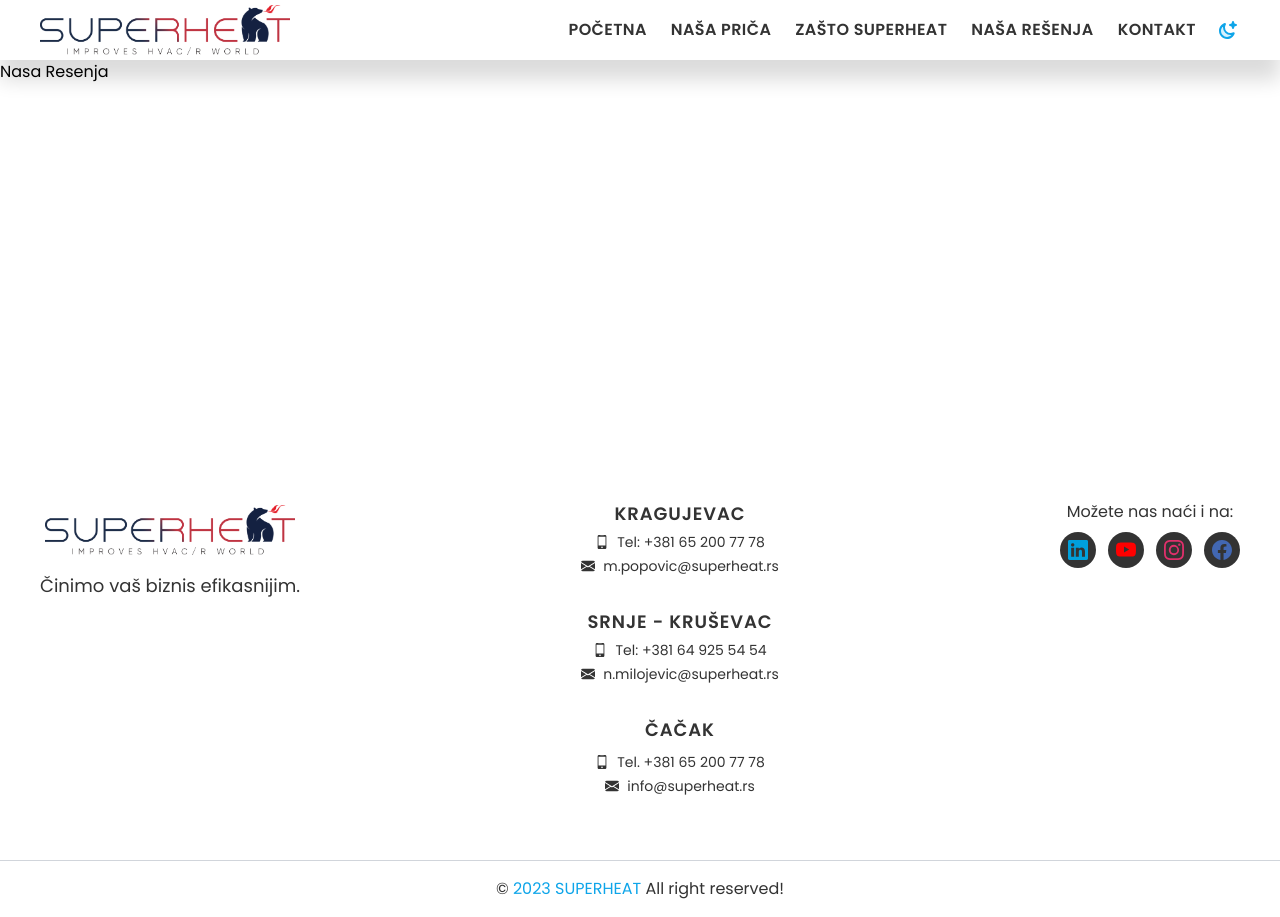
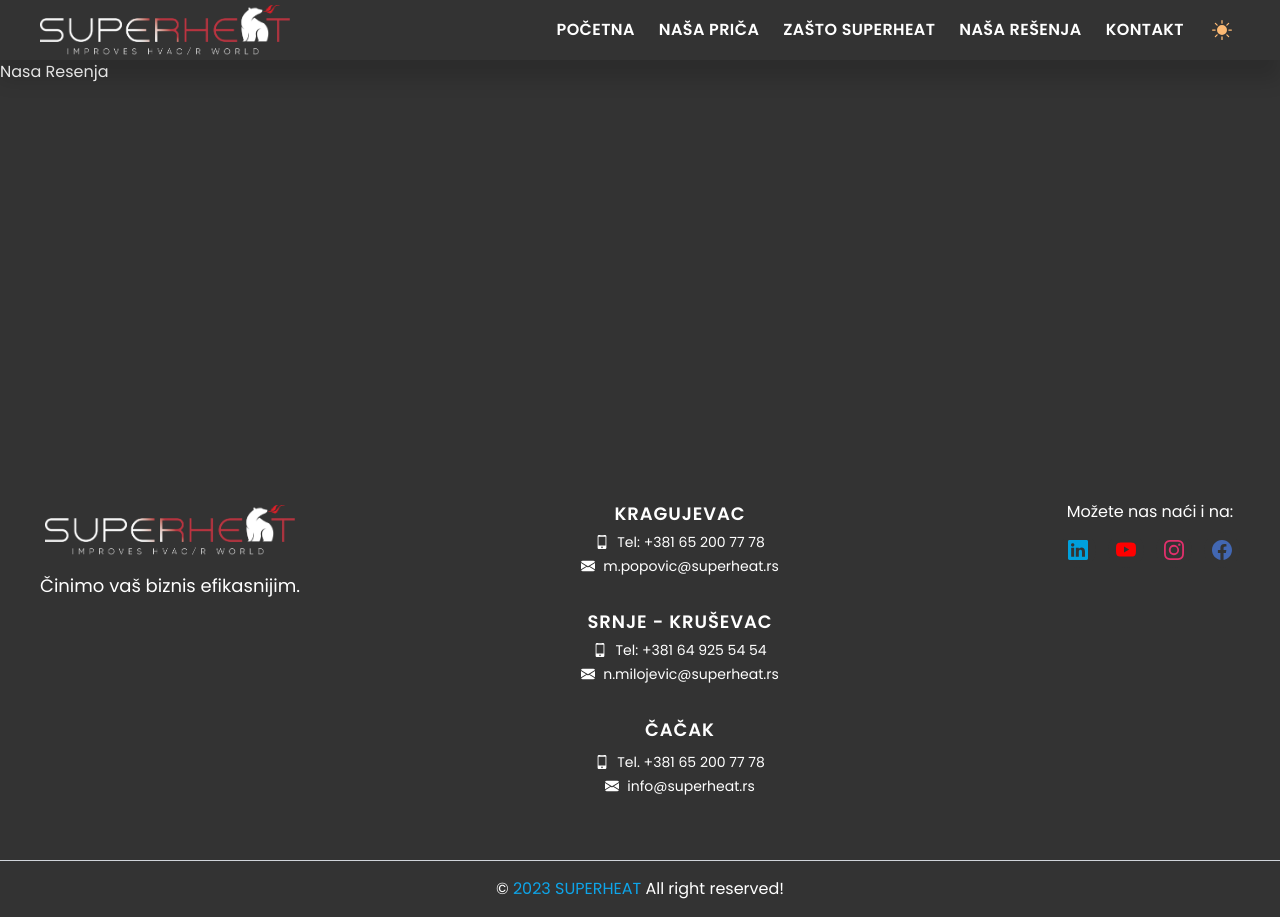
Before and after one commit to vujadin95/superheat-dev, a Next.js app: page /nasa-resenja in a window 1280 px wide. Both pictures are taken after a click on the button "change theme button". Built offline with nearby package versions, Linux system fonts and the light colour scheme.

Commit message:
implemented next-themes lib

```diff
--- a/app/components/Header/Header.tsx
+++ b/app/components/Header/Header.tsx
@@ -1,13 +1,15 @@
 import Navbar from "./Navbar/Navbar";
 import Logo from "./Logo";
 import ThemeSwitcher from "../ThemeSwither/ThemeSwitcher";
+import ToggleThemeButton from "../ThemeSwither/ToggleThemeButton";
 
 const Header = () => {
   return (
     <header className="flex items-center justify-between max-w-[1240px] px-5 mx-auto h-[60px] ">
       <Logo />
       <Navbar />
-      <ThemeSwitcher />
+      {/* <ThemeSwitcher /> */}
+      <ToggleThemeButton />
     </header>
   );
 };
--- /dev/null
+++ b/app/components/ThemeSwither/ToggleThemeButton.tsx
@@ -0,0 +1,32 @@
+"use client";
+import { useTheme } from "next-themes";
+import { useEffect, useState } from "react";
+import { BsSunFill } from "react-icons/bs";
+import { BsMoonFill } from "react-icons/bs";
+
+const ToggleThemeButton = () => {
+  const { resolvedTheme, setTheme } = useTheme();
+  const [mounted, setMounted] = useState(false);
+
+  useEffect(() => {
+    setMounted(true);
+  }, []);
+  if (!mounted) {
+    return null;
+  }
+
+  return (
+    <button
+      aria-label="change theme button"
+      className="flex items-center justify-center rounded-lg p-2 transition-colors hover:bg-zinc-100 dark:hover:bg-zinc-700"
+      onClick={() => setTheme(resolvedTheme === "dark" ? "light" : "dark")}
+    >
+      {resolvedTheme === "dark" ? (
+        <BsSunFill className="w-5 h-5 text-orange-300" />
+      ) : (
+        <BsMoonFill className="w-5 h-5 text-darkColor" />
+      )}
+    </button>
+  );
+};
+export default ToggleThemeButton;
--- a/app/layout.tsx
+++ b/app/layout.tsx
@@ -3,6 +3,7 @@ import type { Metadata } from "next";
 import { Poppins } from "next/font/google";
 import Header from "./components/Header/Header";
 import Footer from "./components/Footer/Footer";
+import Providers from "./providers";
 
 const poppins = Poppins({
   subsets: ["latin"],
@@ -22,8 +23,9 @@ export default function RootLayout({
   children: React.ReactNode;
 }) {
   return (
-    <html lang="sr">
+    <html lang="sr" suppressHydrationWarning>
       <body className={`${poppins.className} min-h-[100vh] flex flex-col`}>
+        <Providers>
           <div className="w-full bg-lightColor dark:bg-darkColor dark:text-lightColor text-darkColor fixed top-0 z-50 shadow-[0px_20px_20px_0px_#00000024] ">
             <Header />
           </div>
@@ -33,8 +35,8 @@ export default function RootLayout({
           <div className="bg-lightColor text-darkColor dark:bg-darkColor dark:text-lightColor mt-auto">
             <Footer />
           </div>
+        </Providers>
       </body>
     </html>
   );
 }
-//bg-[#3F4244]
--- /dev/null
+++ b/app/providers.tsx
@@ -0,0 +1,15 @@
+"use client";
+import { ThemeProvider } from "next-themes";
+
+interface ProvidersType {
+  children: JSX.Element | JSX.Element[];
+}
+
+const Providers = ({ children }: ProvidersType) => {
+  return (
+    <ThemeProvider attribute="class" enableColorScheme={true}>
+      {children}
+    </ThemeProvider>
+  );
+};
+export default Providers;
--- a/package.json
+++ b/package.json
@@ -15,6 +15,7 @@
     "autoprefixer": "10.4.15",
     "leaflet": "^1.9.4",
     "next": "13.4.19",
+    "next-themes": "^0.2.1",
     "postcss": "8.4.29",
     "react": "18.2.0",
     "react-dom": "18.2.0",
```
Also changed, not shown: 1 other file (tests, documents, lock files or other folders). Lines whose indentation alone changed are shown as unchanged.
